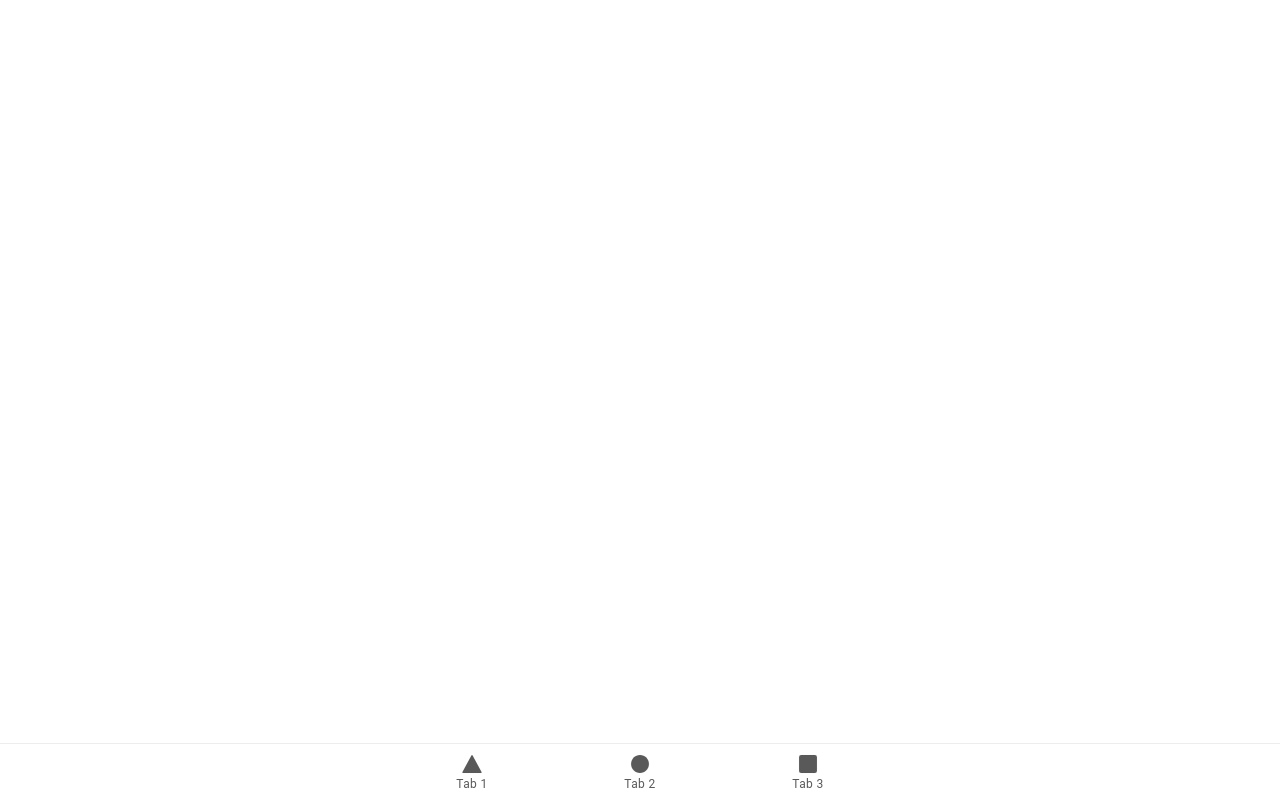
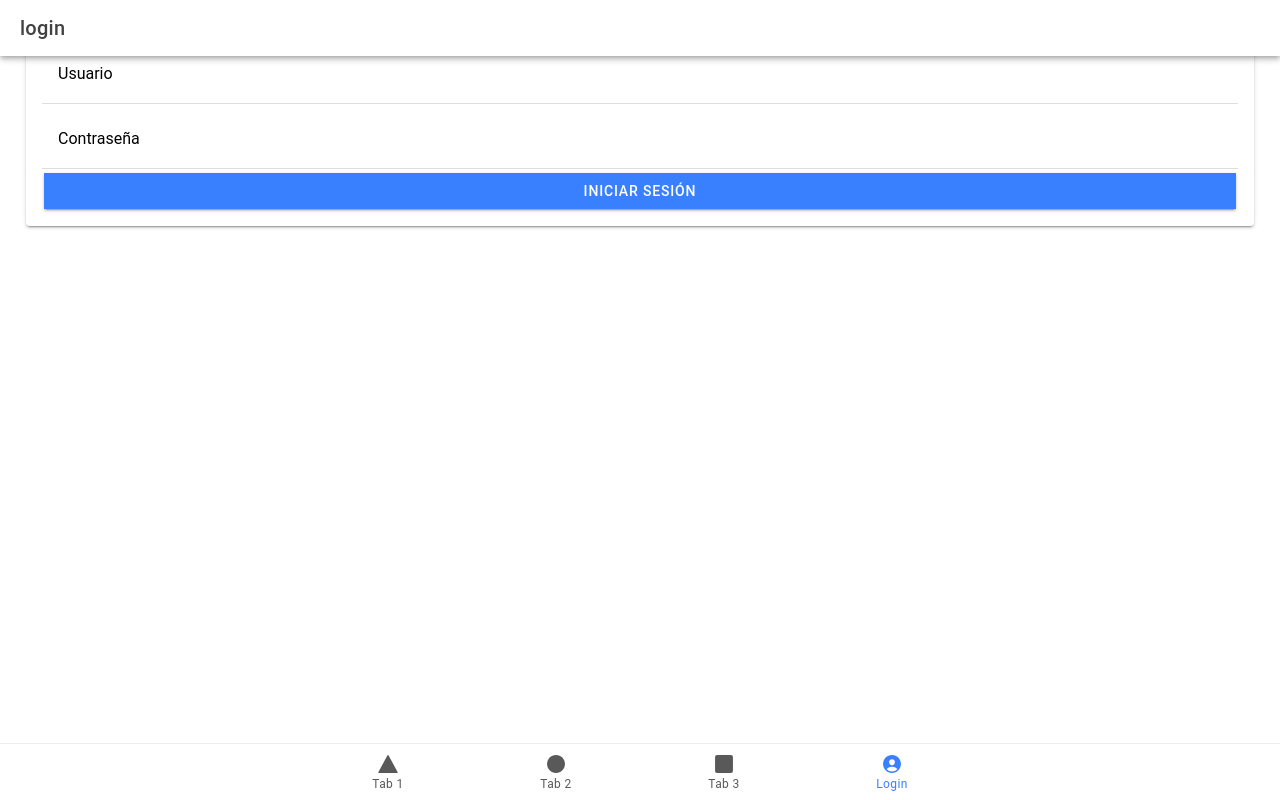
Before and after one commit to AttackerVictim-E-23-24/MobileC-VictimApp, a React (Vite) app: page /login in a window 1280 px wide. Built offline with nearby package versions, Linux system fonts and the light colour scheme.

Commit message:
estructura de login con mvvm

```diff
--- a/package.json
+++ b/package.json
@@ -12,6 +12,7 @@
     "lint": "eslint"
   },
   "dependencies": {
+    "@capacitor/android": "^5.5.1",
     "@capacitor/app": "5.0.6",
     "@capacitor/core": "5.5.1",
     "@capacitor/haptics": "5.0.6",
@@ -21,7 +22,7 @@
     "@ionic/react-router": "^7.0.0",
     "@types/react-router": "^5.1.20",
     "@types/react-router-dom": "^5.3.3",
-    "ionicons": "^7.0.0",
+    "ionicons": "^7.2.1",
     "react": "^18.2.0",
     "react-dom": "^18.2.0",
     "react-router": "^5.3.4",
@@ -40,6 +41,7 @@
     "eslint": "^8.35.0",
     "eslint-plugin-react": "^7.32.2",
     "jsdom": "^22.1.0",
+    "msw": "^2.0.5",
     "typescript": "^5.1.6",
     "vite": "^4.3.9",
     "vitest": "^0.32.2"
--- a/src/App.tsx
+++ b/src/App.tsx
@@ -7,10 +7,11 @@ import {
   IonTabBar,
   IonTabButton,
   IonTabs,
-  setupIonicReact
+  setupIonicReact,
 } from '@ionic/react';
 import { IonReactRouter } from '@ionic/react-router';
-import { ellipse, square, triangle } from 'ionicons/icons';
+import { ellipse, square, triangle,person } from 'ionicons/icons';
+import Login from './pages/Login';
 import Tab1 from './pages/Tab1';
 import Tab2 from './pages/Tab2';
 import Tab3 from './pages/Tab3';
@@ -41,6 +42,7 @@ const App: React.FC = () => (
     <IonReactRouter>
       <IonTabs>
         <IonRouterOutlet>
+          <Route path="/login" component={Login} />
           <Route exact path="/tab1">
             <Tab1 />
           </Route>
@@ -51,7 +53,7 @@ const App: React.FC = () => (
             <Tab3 />
           </Route>
           <Route exact path="/">
-            <Redirect to="/tab1" />
+            <Redirect to="/login" />
           </Route>
         </IonRouterOutlet>
         <IonTabBar slot="bottom">
@@ -67,6 +69,10 @@ const App: React.FC = () => (
             <IonIcon aria-hidden="true" icon={square} />
             <IonLabel>Tab 3</IonLabel>
           </IonTabButton>
+          <IonTabButton tab="login" href="/login">
+            <IonIcon name= "person-circle" icon={person}></IonIcon>
+            <IonLabel>Login</IonLabel>
+          </IonTabButton>
         </IonTabBar>
       </IonTabs>
     </IonReactRouter>
--- /dev/null
+++ b/src/Remote/LoginRemote.tsx
@@ -0,0 +1,30 @@
+// authApi.ts
+/*
+const baseUrl = 'https://tu-api.com/auth';
+
+export const requestLogin = async (username: string, password: string) => {
+  const response = await fetch(`${baseUrl}/login`, {
+    method: 'POST',
+    headers: {
+      'Content-Type': 'application/json',
+    },
+    body: JSON.stringify({ username, password }),
+  });
+
+  if (!response.ok) {
+    throw new Error('Error de red o del servidor');
+  }
+
+  const data = await response.json();
+  return data;
+};*/
+
+export const requestLogin = async (username: string, password: string) => {
+    // Simulate a delay of 2 seconds
+    return new Promise(resolve => setTimeout(() => {
+      resolve({
+        status: 200,
+        json: () => Promise.resolve({ authenticated: true }),
+      });
+    }, 2000));
+};
--- /dev/null
+++ b/src/Repository/LoginRepository.tsx
@@ -0,0 +1,7 @@
+// LoginRepository.ts
+
+import { requestLogin } from '../Remote/LoginRemote';
+
+export const loginRepository = async (username: string, password: string) => {
+  return requestLogin(username, password);
+};
--- /dev/null
+++ b/src/View/LoginView.tsx
@@ -0,0 +1,61 @@
+// Login.tsx
+
+import React from 'react';
+import {
+  IonPage,
+  IonContent,
+  IonInput,
+  IonButton,
+  IonCard,
+  IonCardContent,
+  IonLabel,
+  IonItem,
+} from '@ionic/react';
+import useLoginViewModel from '../ViewModel/LoginViewModel';
+
+const Login: React.FC = () => {
+  const {
+    username,
+    password,
+    isLoading,
+    error,
+    setUsername,
+    setPassword,
+    login,
+  } = useLoginViewModel();
+
+  return (
+    <IonPage>
+      <IonContent className="ion-padding">
+        <IonCard>
+          <IonCardContent>
+            <form onSubmit={(e) => e.preventDefault()}>
+              <IonItem>
+                <IonLabel position="floating">Usuario</IonLabel>
+                <IonInput
+                  type="text"
+                  value={username}
+                  onIonChange={(e) => setUsername(e.detail.value!)}
+                />
+              </IonItem>
+              <IonItem>
+                <IonLabel position="floating">Contraseña</IonLabel>
+                <IonInput
+                  type="password"
+                  value={password}
+                  onIonChange={(e) => setPassword(e.detail.value!)}
+                />
+              </IonItem>
+              <IonButton expand="full" onClick={login} disabled={isLoading}>
+                {isLoading ? 'Iniciando sesión...' : 'Iniciar Sesión'}
+              </IonButton>
+              {error && <div>{error}</div>}
+            </form>
+          </IonCardContent>
+        </IonCard>
+      </IonContent>
+    </IonPage>
+  );
+};
+
+export default Login;
--- /dev/null
+++ b/src/ViewModel/LoginViewModel.tsx
@@ -0,0 +1,43 @@
+import { useState } from 'react';
+import { loginRepository } from '../Repository/LoginRepository';
+
+
+const useLoginViewModel = () => {
+  const [username, setUsername] = useState('');
+  const [password, setPassword] = useState('');
+  const [isLoading, setIsLoading] = useState(false);
+  const [error, setError] = useState<string | null>(null);
+
+  const login = async () => {
+    try {
+      setIsLoading(true);
+      setError(null);
+
+      // Llama a la función de autenticación del Repository
+      const result = await loginRepository(username, password);
+/*
+      // Manejar el resultado, por ejemplo, redirigir a la página de inicio si es exitoso
+      if (result.success) {
+        // Redirigir a la página de inicio
+      } else {
+        setError(result.message);
+      }*/
+    } catch (error) {
+      setError('Error de red o del servidor');
+    } finally {
+      setIsLoading(false);
+    }
+  };
+
+  return {
+    username,
+    password,
+    isLoading,
+    error,
+    setUsername,
+    setPassword,
+    login,
+  };
+};
+
+export default useLoginViewModel;
--- /dev/null
+++ b/src/pages/Login.tsx
@@ -0,0 +1,24 @@
+import { IonContent, IonHeader, IonPage, IonTitle, IonToolbar } from '@ionic/react';
+import Login from '../View/LoginView';
+
+const Tab1: React.FC = () => {
+  return (
+    <IonPage>
+      <IonHeader>
+        <IonToolbar>
+          <IonTitle>login</IonTitle>
+        </IonToolbar>
+      </IonHeader>
+      <IonContent fullscreen>
+        <IonHeader collapse="condense">
+          <IonToolbar>
+            <IonTitle size="large">Login</IonTitle>
+          </IonToolbar>
+        </IonHeader>
+        <Login/>
+      </IonContent>
+    </IonPage>
+  );
+};
+
+export default Tab1;
```
Also changed, not shown: src/View/ExploreContainer.css (added, +24 -0 lines), src/View/ExploreContainer.tsx (added, +16 -0 lines), 55 other files (tests, documents, lock files or other folders).
